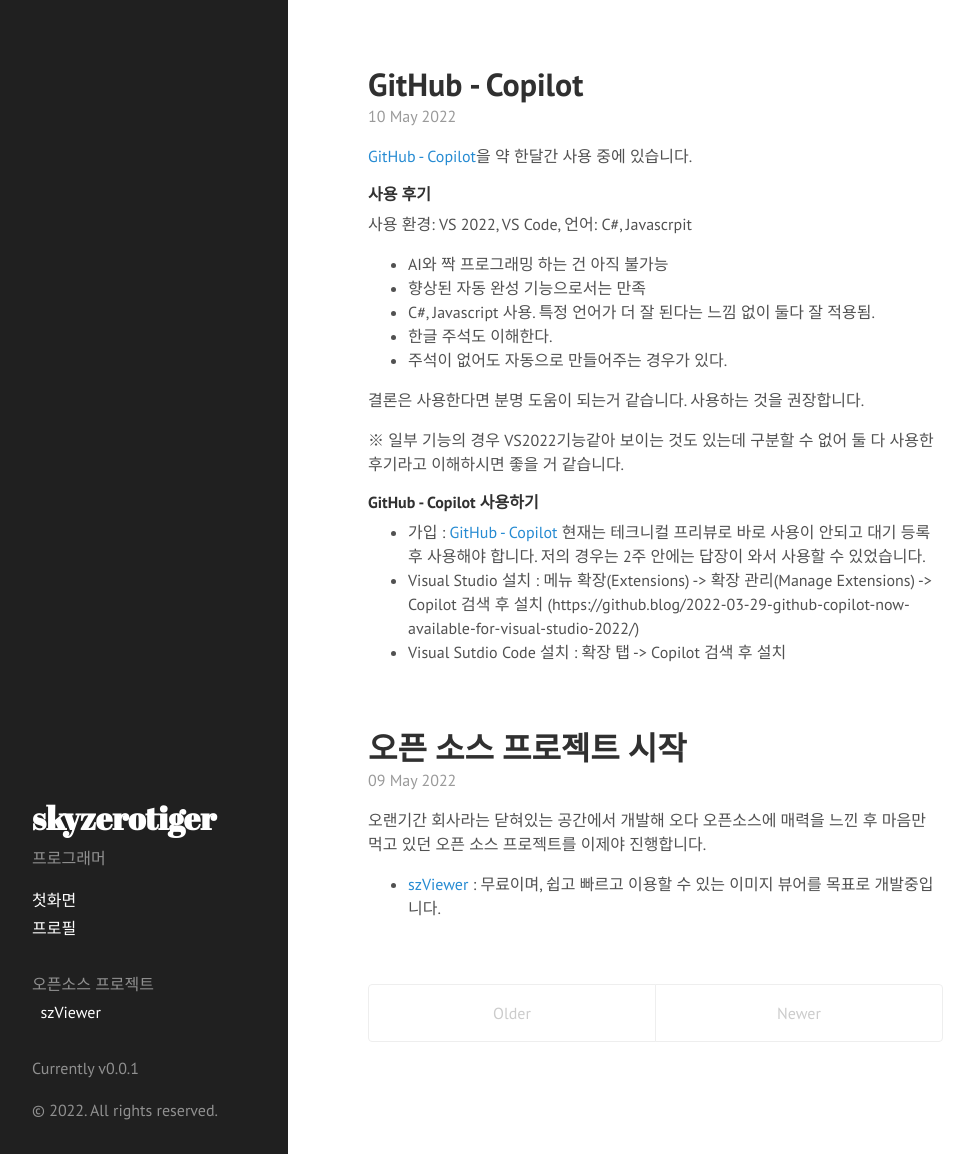
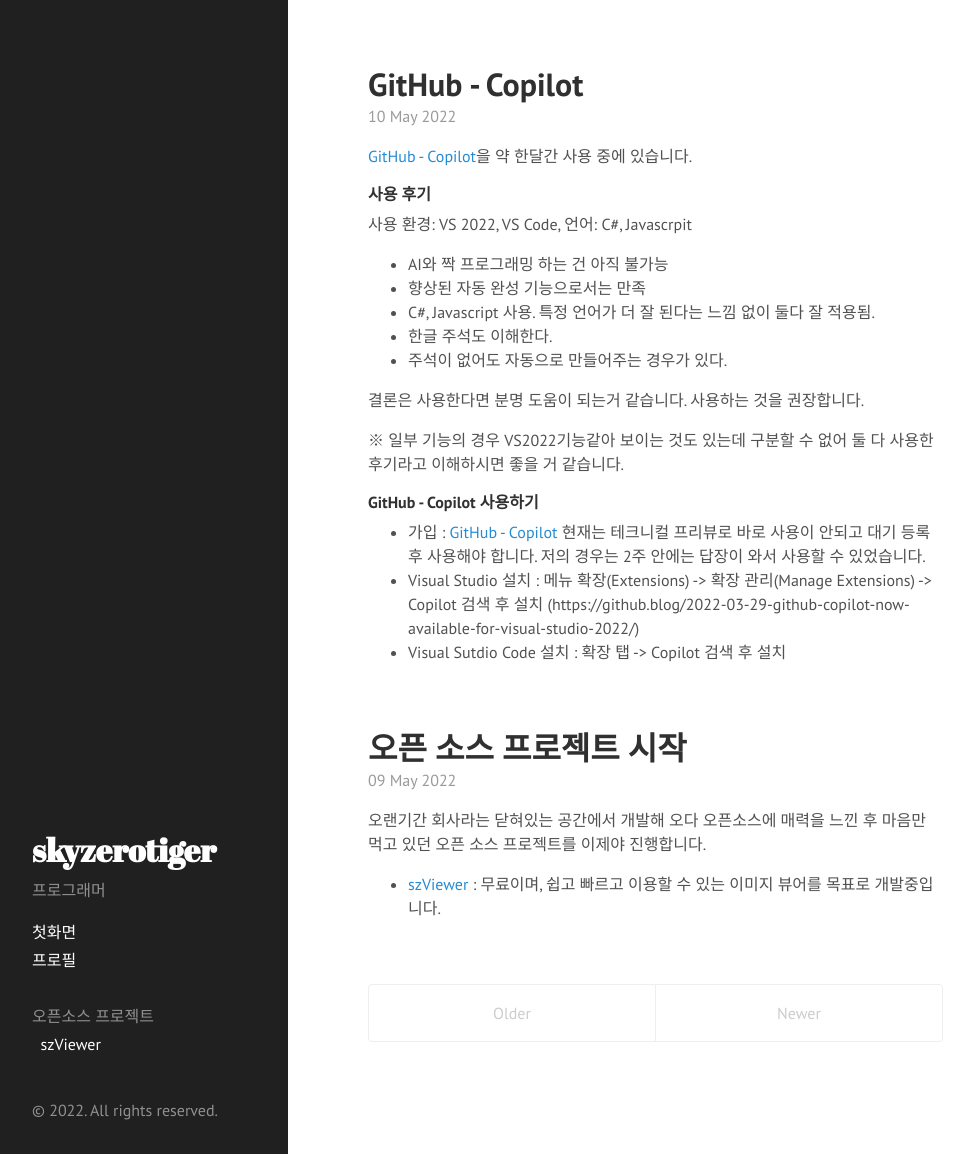
Before and after one commit to skyzerotiger/skyzerotiger.github.io, a Jekyll site: the page built from index.html, in a window 1280 px wide and 1154 px high. Shown: the whole window, without its empty margins (0-974 px from the left). Built offline with Jekyll 4.4.1, drawn with Linux system fonts in a browser that asks for light colours; the list of posts is cut into pages by our own code.

Commit message:
Update sidebar.html

```diff
--- a/_includes/sidebar.html
+++ b/_includes/sidebar.html
@@ -27,8 +27,7 @@
       {% endfor %}
 
       <span class="sidebar-nav-item"><br>오픈소스 프로젝트<br>&nbsp&nbsp<a href="https://github.com/skyzerotiger/szViewer">szViewer</a></span>
-
-      <span class="sidebar-nav-item"><br>Currently v{{ site.version }}</span>
+      <br>
     </nav>
 
     <p>&copy; {{ site.time | date: '%Y' }}. All rights reserved.</p>
```
